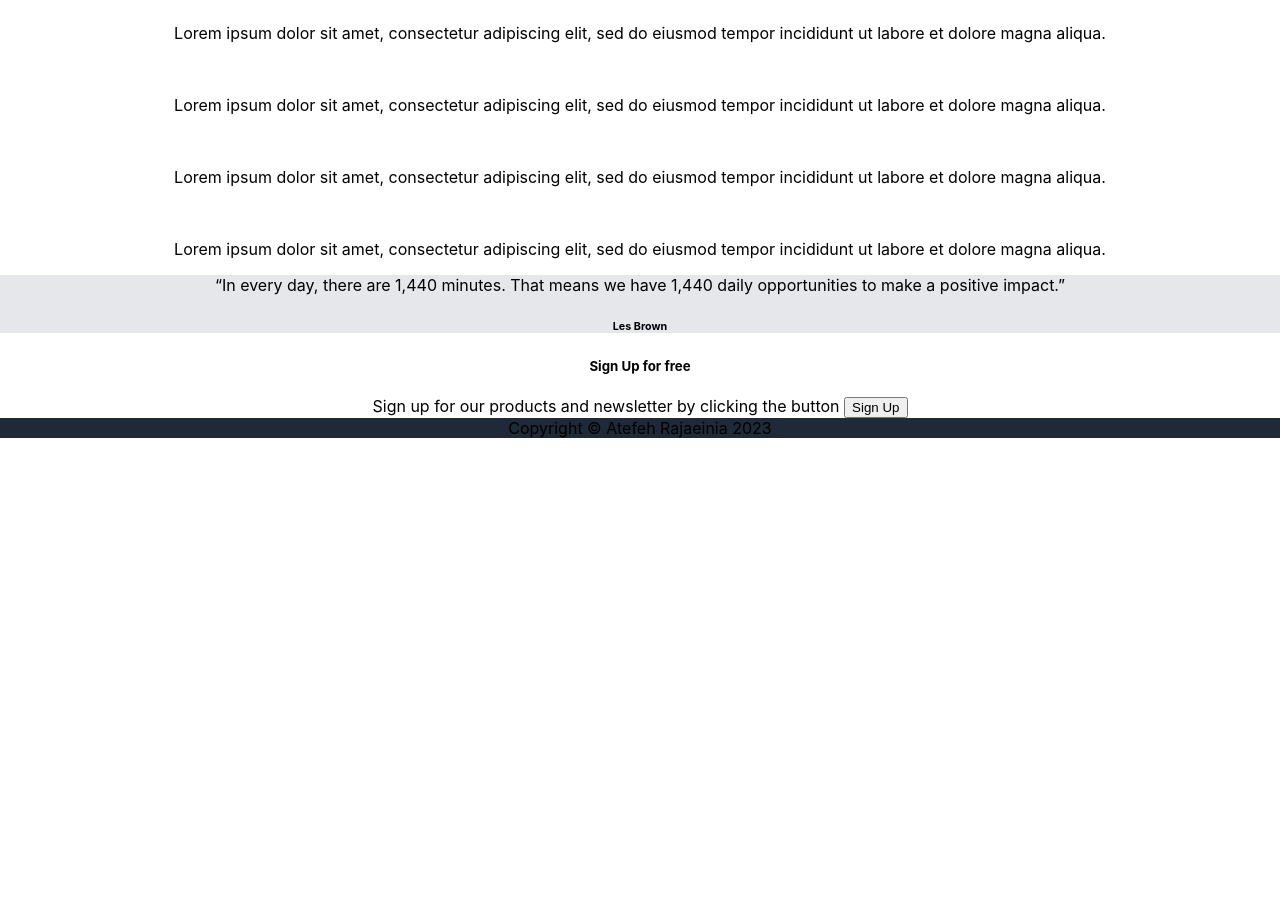
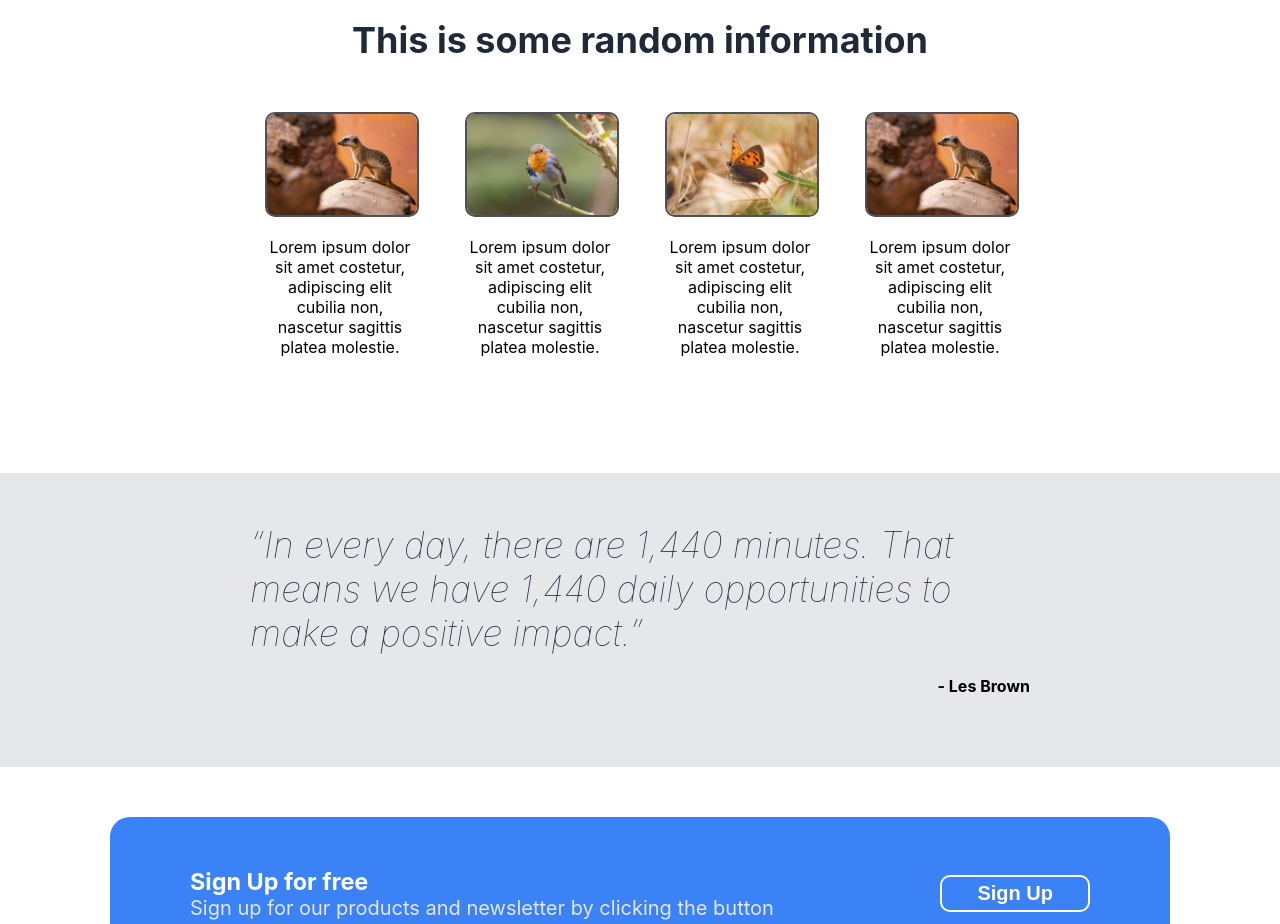
Before and after one commit to rajaeiAti/landing_page, a plain HTML site: page index.html in a window 1280 px wide. Shown: the part 529-1453 px from the top of the page. Before the commit the page ends 967 px from the top, so only its background shows below. Drawn offline with Linux system fonts and the light colour scheme.

Commit message:
Add completed page

```diff
--- a/index.html
+++ b/index.html
@@ -29,32 +29,38 @@
         </div>
         <div class="info">
             <h2>This is some random information</h2>
+            <div class="items">
                 <div class="cards">
-                <img href="">
-                <p>Lorem ipsum dolor sit amet, consectetur adipiscing elit, sed do eiusmod tempor incididunt ut labore et dolore magna aliqua.</p>
+                    <img src="images/animal.jpg">
+                    <p>Lorem ipsum dolor sit amet costetur, adipiscing elit cubilia non, nascetur sagittis platea molestie.</p>
                 </div>
                 <div class="cards">
-                <img href="">
-                <p>Lorem ipsum dolor sit amet, consectetur adipiscing elit, sed do eiusmod tempor incididunt ut labore et dolore magna aliqua.</p>
+                    <img src="images/bird.jpg">
+                    <p>Lorem ipsum dolor sit amet costetur, adipiscing elit cubilia non, nascetur sagittis platea molestie.</p>
                 </div>
                 <div class="cards">
-                <img href="">
-                <p>Lorem ipsum dolor sit amet, consectetur adipiscing elit, sed do eiusmod tempor incididunt ut labore et dolore magna aliqua.</p>
+                    <img src="images/butterfly.jpg">
+                    <p>Lorem ipsum dolor sit amet costetur, adipiscing elit cubilia non, nascetur sagittis platea molestie.</p>
                 </div>
                 <div class="cards">
-                <img href="">
-                <p>Lorem ipsum dolor sit amet, consectetur adipiscing elit, sed do eiusmod tempor incididunt ut labore et dolore magna aliqua.</p>
+                    <img src="images/animal.jpg">
+                    <p>Lorem ipsum dolor sit amet costetur, adipiscing elit cubilia non, nascetur sagittis platea molestie.</p>
+                </div>
             </div>
         </div>
         <div class="quote">
             <q>In every day, there are 1,440 minutes. That means we have 1,440 daily opportunities to make a positive impact.</q>
-            <h6>Les Brown</h6>
+            <h4>- Les Brown</h4>
         </div>
         <div class="sing-up">
             <div class="sign-up-block">
-                <h5>Sign Up for free</h5>
+                <div class="text">
+                    <h3>Sign Up for free</h3>
                     <span>Sign up for our products and newsletter by clicking the button</span>
+                </div>
+                <div class="button">
                     <button class="sign-up-btn">Sign Up</button>
+                </div>
             </div>
         </div>
     </div>
--- a/style.css
+++ b/style.css
@@ -17,7 +17,7 @@ h1{
 header{
     display: flex;
     place-content: center space-between;
-    padding: 0 150px;
+    padding: 10px 150px;
 }
 
 .logo{
@@ -74,7 +74,100 @@ header{
     max-width: 400px;
 }
 
+.info{
+    margin-bottom: 50px;
+    padding:50px 150px;
+}
+
+.info h2{
+    font-size: 36px;
+    font-weight: bolder;
+    color: #1f2937;
+    margin-bottom: 50px;
+}
+
+.items{
+    display: flex;
+    gap: 50px;
+    flex-wrap: wrap;
+    justify-content: center;
+}
+
+.cards{
+    flex: 1;
+    max-width: 150px;
+}
+
+.cards img{
+    max-width: 150px;
+    border-radius: 10px;
+    border: solid 2px #4f4f58;
+}
+
+.cards p{
+    text-align: center;
+}
 
 .quote{
     background-color: #E5E7EB;
+    padding:50px 250px;
+    text-align: left;
 }
+
+.quote q{
+    font-size: 36px;
+    font-style: italic;
+    font-weight: lighter;
+    color: #1F2937;
+}
+
+.quote h4{
+    text-align: right;
+}
+
+.sign-up-block{
+    max-width: 900px;
+    background-color: #3B82F6;
+    margin: 50px auto;
+    padding: 50px 80px;
+    color: #ffffff;
+    display: flex;
+    align-items: center;
+    border-radius: 20px;
+}
+
+.sign-up-block .text{
+    flex: 3;
+    text-align: left;
+    font-size: 20px;
+}
+
+.sign-up-block .text h3{
+    margin: 0;
+    padding: 0;
+}
+
+.sign-up-block .text span{
+    color: #E5E7EB
+}
+
+.sign-up-block .button{
+    flex: 1;
+    text-align: right;
+}
+
+.sign-up-btn{
+    border: solid 2px #ffffff;
+    padding: 5px 35px;
+    background-color: #3b82f6;
+    color: #ffffff;
+    font-weight: bold;
+    font-size: 20px;
+    border-radius: 10px;
+}
+
+footer{
+    color: white;
+    padding: 35px;
+    font-size: large;
+}
```
Lines whose indentation alone changed are shown as unchanged.
